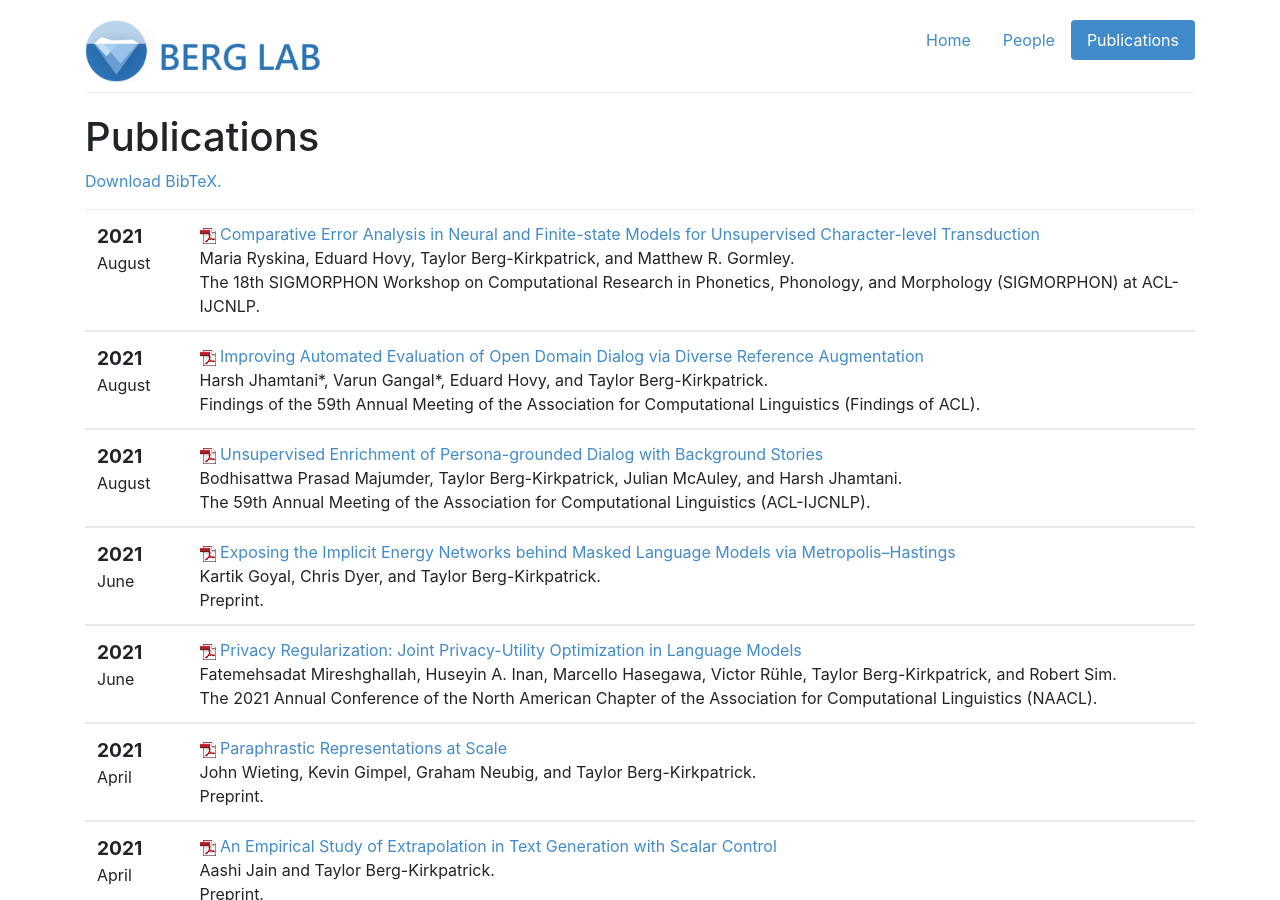
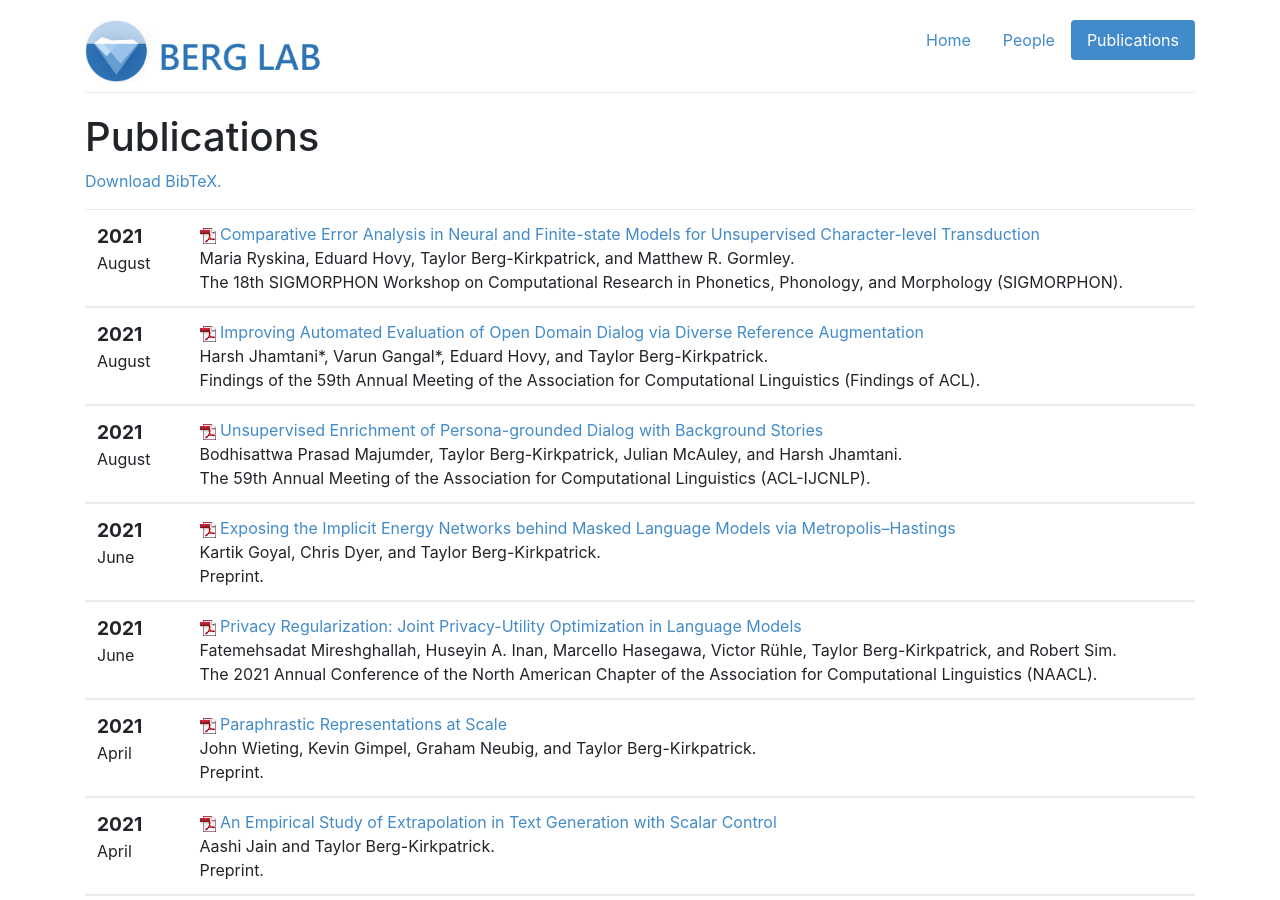
Before and after one commit to icebergnlp/icebergnlp.github.io, a Jekyll site: the page built from publications.html, in a window 1280 px wide and 900 px high. Built offline with Jekyll 4.4.1, drawn with Linux system fonts in a browser that asks for light colours.

Commit message:
Update pubs.html

```diff
--- a/_includes/pubs.html
+++ b/_includes/pubs.html
@@ -17,7 +17,7 @@
                 <span class="authors">
                     Maria Ryskina, Eduard Hovy, Taylor Berg-Kirkpatrick, and Matthew R. Gormley.
                 </span><br />
-                <span class="venuetype"></span><span class="venue">The 18th SIGMORPHON Workshop on Computational Research in Phonetics, Phonology, and Morphology (SIGMORPHON) at ACL-IJCNLP</span>.
+                <span class="venuetype"></span><span class="venue">The 18th SIGMORPHON Workshop on Computational Research in Phonetics, Phonology, and Morphology (SIGMORPHON)</span>.
                 <br />
                 <span class="links">
                 </span>
```
